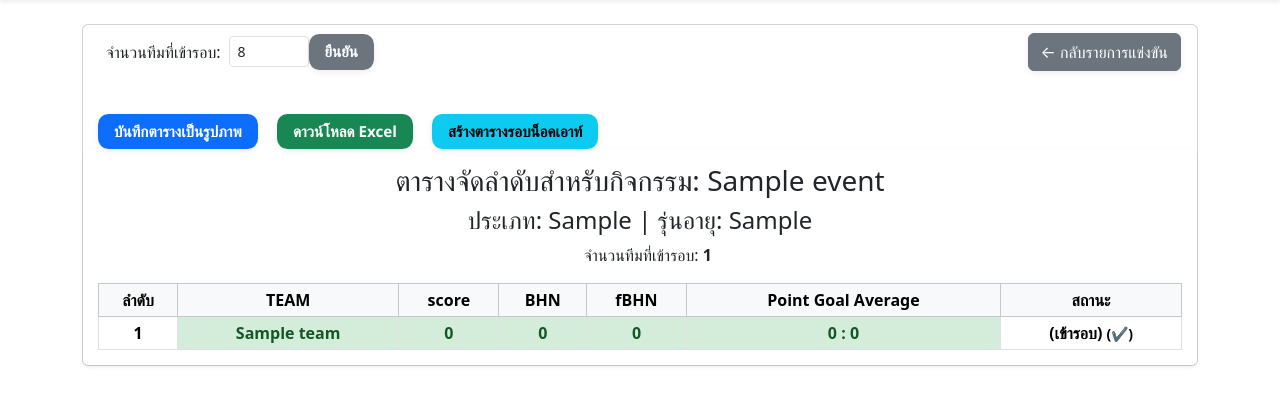
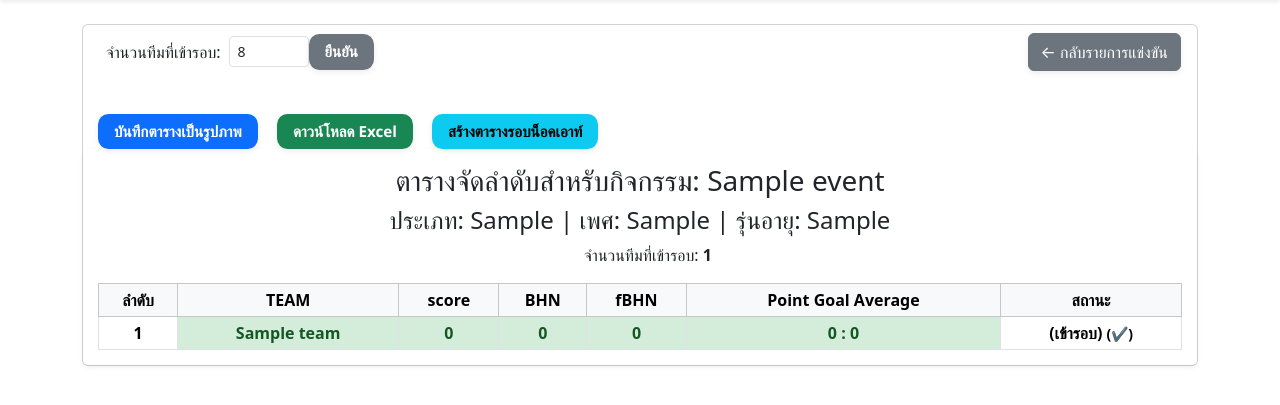
Before and after one commit to Dekchairukna/tournoi-petanque, a Flask app: page /event/1/standings in a window 1280 px wide. Shown: the part 79-484 px from the top of the page. Run offline with Flask 3, Linux system fonts and the light colour scheme; a user stored in the database is signed in; tables that the repository leaves empty hold one stand-in row (values such as "Sample post"); some libraries are stand-ins or nearby versions.

Commit message:
Update event_standings.html

```diff
--- a/templates/event_standings.html
+++ b/templates/event_standings.html
@@ -87,7 +87,7 @@
                 </div>
                 <div id="standingsTable" class="table-responsive text-center">
                     <h3>ตารางจัดลำดับสำหรับกิจกรรม: {{ event.name }}</h3>
-                    <h4>ประเภท: {{ event.category }} | รุ่นอายุ: {{ event.age_group }}</h4>
+                    <h4>ประเภท: {{ event.category }} | เพศ: {{ event.sex }} | รุ่นอายุ: {{ event.age_group }}</h4>
                     <p class="mt-2 ms-3">จำนวนทีมที่เข้ารอบ: <strong>{{ num_qualified_teams }}</strong></p>
                     <table class="table table-bordered table-sm align-middle text-center mb-0">
                         <thead class="table-light">
```
